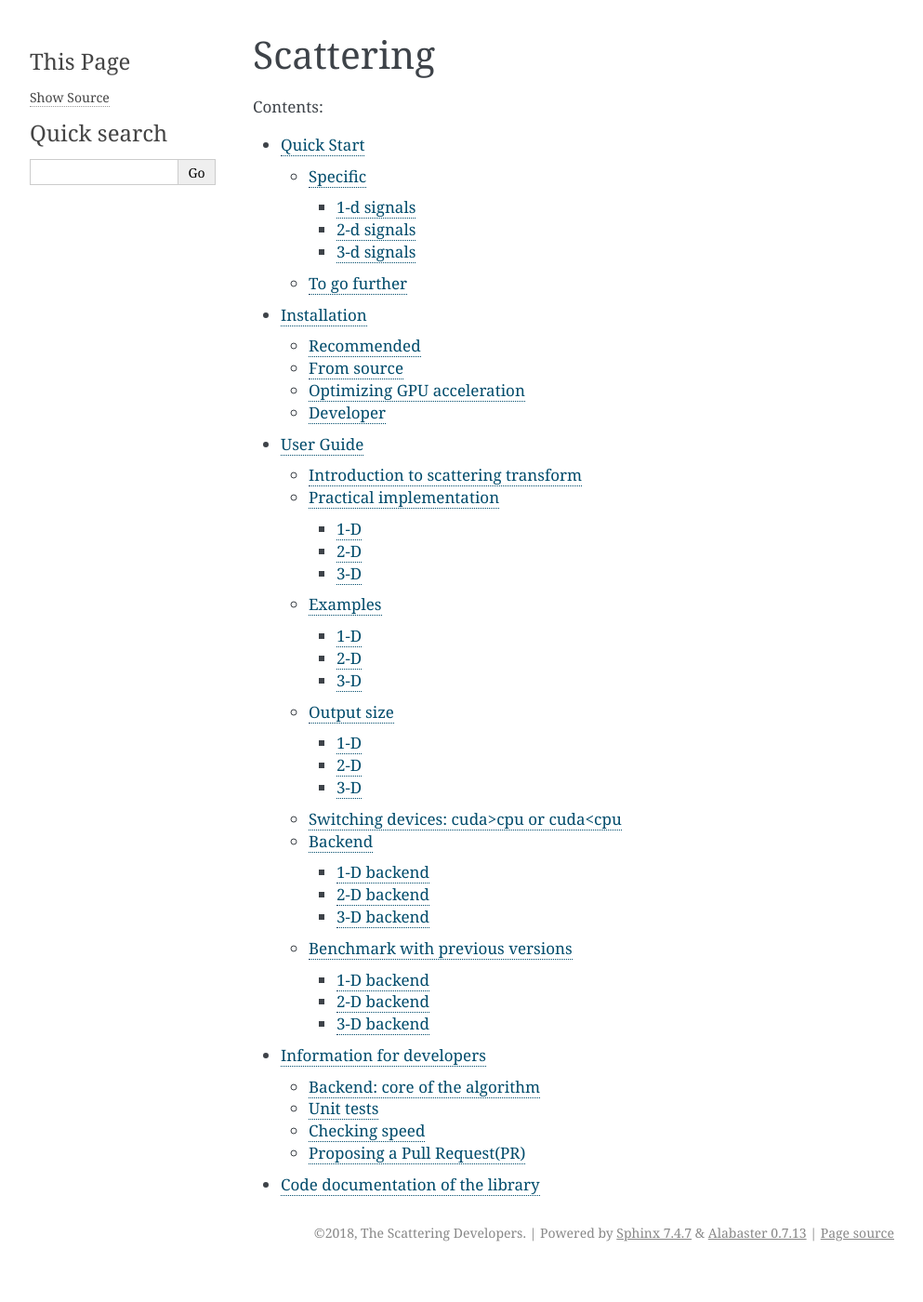
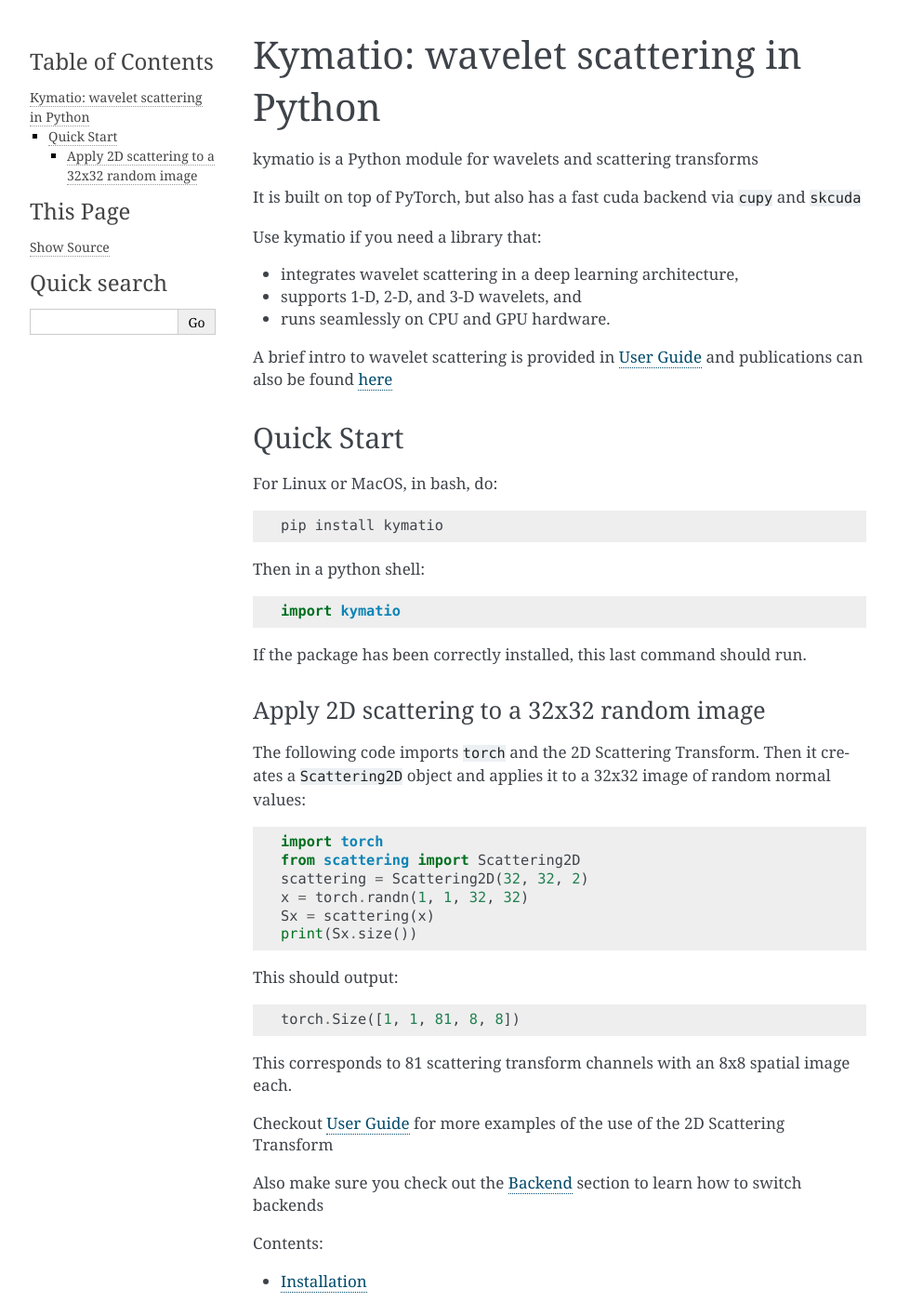
Before and after one commit to kymatio/kymatio, a Sphinx documentation site: the page built from doc/source/index.rst, in a window 1280 px wide and 1400 px high. Shown: the whole window at 93% size, without its empty margins (148-1141 px from the left). Built offline with Sphinx 7.4.7, drawn with Linux system fonts in a browser that asks for light colours; formulas are drawn with MathJax 3; pages that are not in the unit, such as notebooks, are missing from menus.

```diff
--- a/doc/source/codereference.rst
+++ b/doc/source/codereference.rst
@@ -3,8 +3,5 @@ Code documentation of the library
 
 .. automodule:: scattering
     :members:
-    :undoc-members:
     :show-inheritance:
-    :private-members:
-    :special-members:
-    :exclude-members: __dict__
+    :exclude-members: __dict__, cuda, cpu
--- a/doc/source/conf.py
+++ b/doc/source/conf.py
@@ -179,3 +179,5 @@ texinfo_documents = [
 
 
 # -- Extension configuration -------------------------------------------------
+
+autodoc_default_flags = ['members', 'inherited-members']
--- a/doc/source/index.rst
+++ b/doc/source/index.rst
@@ -3,14 +3,30 @@
    You can adapt this file completely to your liking, but it should at least
    contain the root `toctree` directive.
 
-Scattering
-==========
+
+Kymatio: wavelet scattering in Python
+*************************************
+kymatio is a Python module for wavelets and scattering transforms
+
+It is built on top of PyTorch, but also has a fast cuda backend via ``cupy`` and
+``skcuda``
+
+Use kymatio if you need a library that:
+
+* integrates wavelet scattering in a deep learning architecture,
+* supports 1-D, 2-D, and 3-D wavelets, and
+* runs seamlessly on CPU and GPU hardware.
+
+A brief intro to wavelet scattering is provided in :ref:`user-guide` and
+publications can also be found  `here <https://www.di.ens.fr/data/publications>`_
+
+
+.. include:: quickstart.rst
 
 .. toctree::
-   :maxdepth: 3
+   :maxdepth: 2
    :caption: Contents:
 
-   quickstart
    installation
    userguide
    developerguide
--- a/doc/source/quickstart.rst
+++ b/doc/source/quickstart.rst
@@ -1,26 +1,24 @@
 Quick Start
-***********
+===========
 
 For Linux or MacOS, in bash, do::
 
-    pip install scattering
+    pip install kymatio
+
 
 Then in a python shell::
 
-    import scattering
+    import kymatio
 
 If the package has been correctly installed, this last command should run.
 
-Specific
-========
 
-1-d signals
------------
+Apply 2D scattering to a 32x32 random image
+-------------------------------------------
 
-2-d signals
------------
-
-Let us visualize the output after a Scattering Transform::
+The following code imports ``torch`` and the 2D Scattering Transform. Then it
+creates a ``Scattering2D`` object and applies it to a 32x32 image of random
+normal values::
 
     import torch
     from scattering import Scattering2D
@@ -33,12 +31,9 @@ This should output::
 
     torch.Size([1, 1, 81, 8, 8])
 
+This corresponds to 81 scattering transform channels with an 8x8 spatial image
+each.
+
 Checkout :ref:`user-guide` for more examples of the use of the 2D Scattering Transform
 
-3-d signals
------------
-
-To go further
-=============
-
-Simply check the folder BLAH
+Also make sure you check out the :ref:`backend-story` section to learn how to switch backends
--- a/doc/source/userguide.rst
+++ b/doc/source/userguide.rst
@@ -125,15 +125,23 @@ Backend
 
 This package is maintained with a flexible backend that currently supports PyTorch. A
 backend corresponds to an implementation of routines, which are optimized for their
-final purpose. For instance, `torch` backend is slightly slower than others backend
-but it has the advantage to be differentiable.
+final purpose. For instance, ``torch`` backend is slightly slower than other backend
+but it has the advantage of being differentiable.
 
-At installation time, a config files is created in `~/.config/scattering/config.cfg` that
+The first time kymatio is used, a config files is created in ``~/.config/kymatio/kymatio.cfg`` that
 will contain a backend used by default. This default backend will be overwritten if
-a global environment variable `SCATTERING_BACKEND` is created and not equal to `None`
-and in this case, each backends will use `SCATTERING_BACKEND` as a default backend.
+a global environment variable ``SCATTERING_BACKEND`` exists.
+In this case, each scattering module will use ``SCATTERING_BACKEND`` as backend.
 It is possible to specify more precisely the backend that will be used for each
 signal type as we will see below.
+
+TL;DR
+
+* For quick backend switches, just set an environment variable
+  ``SCATTERING_BACKEND_2D=skcuda ipython``
+
+* For permanent backend settings, edit ``~/.config/kymatio/kymatio.cfg``
+
 
 1-D backend
 -----------
@@ -142,8 +150,8 @@ signal type as we will see below.
 2-D backend
 -----------
 
-If the global environment variable `SCATTERING_BACKEND_2D` is not equal to `None`, then
-its value will be used at running time as the backend. Currently, two backends exist:
+If the global environment variable ``SCATTERING_BACKEND_2D`` is set, then
+its value will be used at run time as the backend for the 2D module. Currently, two backends exist:
 
 - `torch`: the scattering is differentiable w.r.t. its parameters, however it can be too slow to be amenable for large scale classification.
 
```
